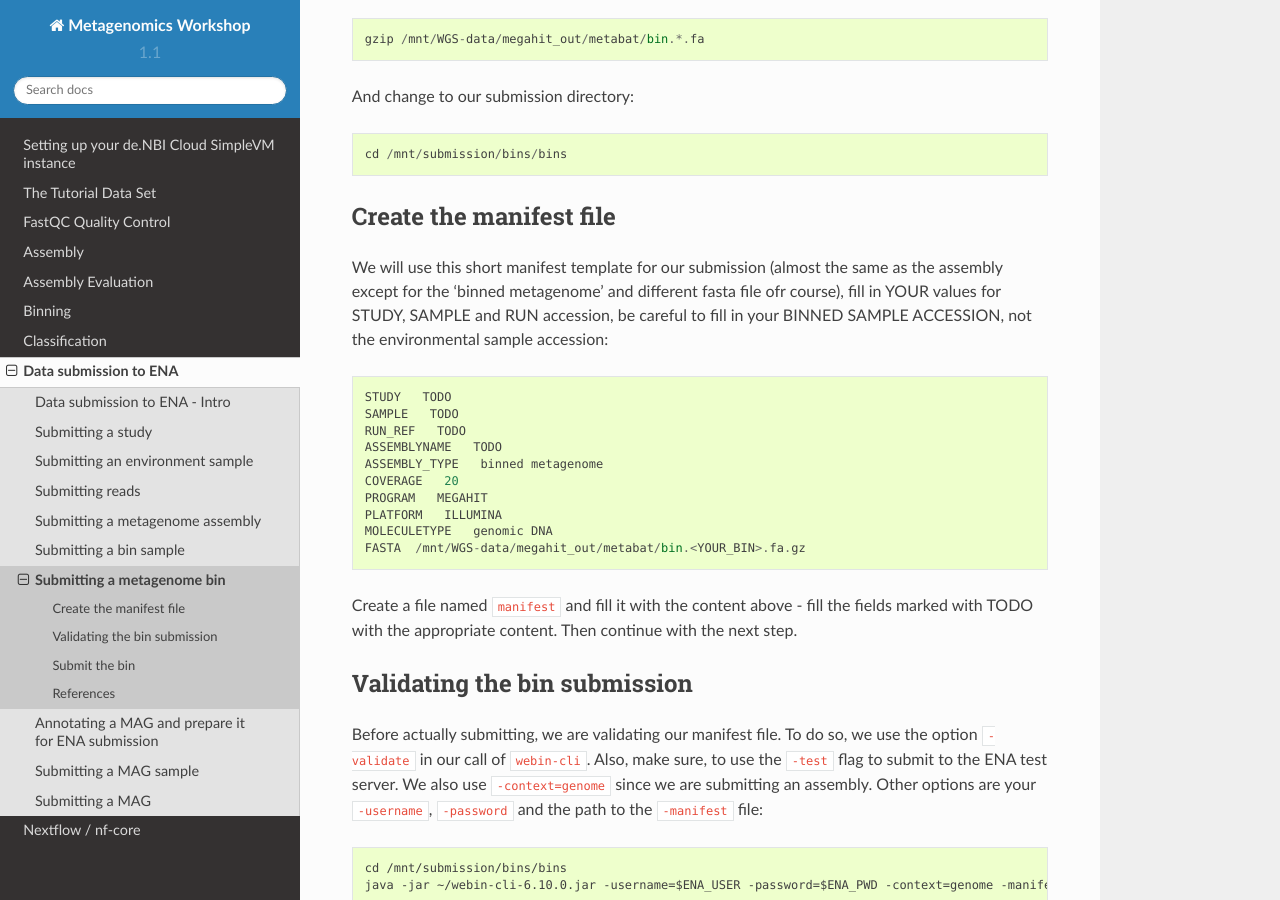
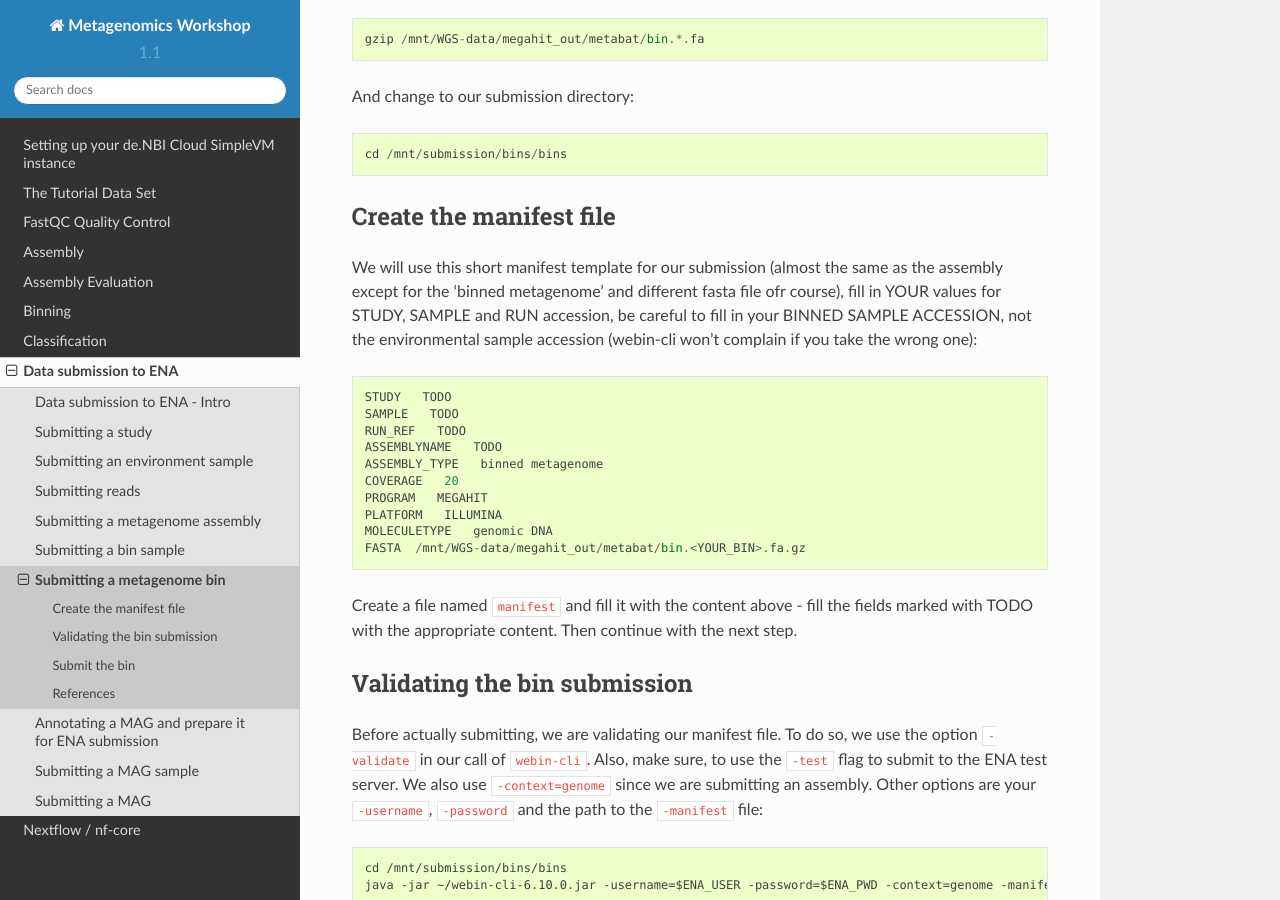
Before and after one commit to metagenomics/metagenomics-workshop, a Sphinx documentation site: the page built from docs/data_submission/bin_submission.rst, in a window 1280 px wide and 900 px high, scrolled down 568 px. Built offline with Sphinx 7.4.7 and the Read the Docs theme 2.0.0, drawn with Linux system fonts in a browser that asks for light colours.

Commit message:
Update bin_submission.rst

```diff
--- a/docs/data_submission/bin_submission.rst
+++ b/docs/data_submission/bin_submission.rst
@@ -24,7 +24,7 @@ And change to our submission directory::
 Create the manifest file
 ^^^^^^^^^^
 
-We will use this short manifest template for our submission (almost the same as the assembly except for the 'binned metagenome' and different fasta file ofr course), fill in YOUR values for STUDY, SAMPLE and RUN accession, be careful to fill in your BINNED SAMPLE ACCESSION, not the environmental sample accession::
+We will use this short manifest template for our submission (almost the same as the assembly except for the 'binned metagenome' and different fasta file ofr course), fill in YOUR values for STUDY, SAMPLE and RUN accession, be careful to fill in your BINNED SAMPLE ACCESSION, not the environmental sample accession (webin-cli won't complain if you take the wrong one)::
 
   STUDY   TODO
   SAMPLE   TODO
```
